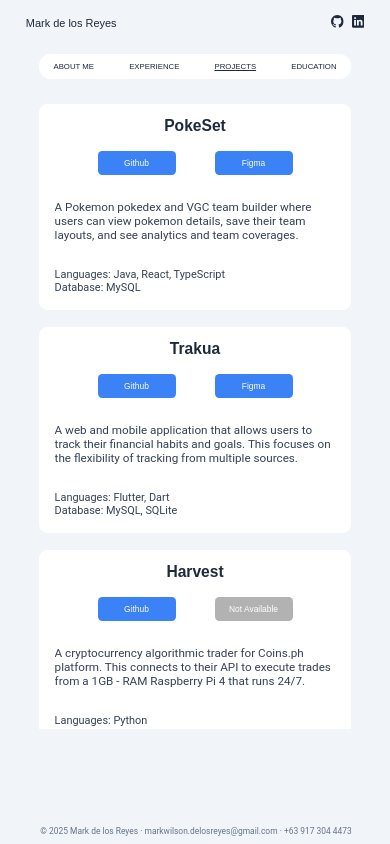
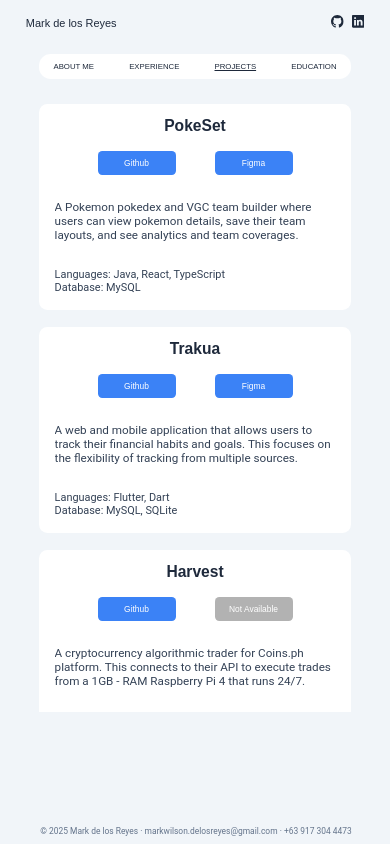
Before and after one commit to mawi-delosreyes/Portfolio, a React (Vite) app: page /projects in a window 390 px wide. Built offline with nearby package versions, Linux system fonts and the light colour scheme.

Commit message:
fix: height for project

```diff
--- a/src/styles/projects.css
+++ b/src/styles/projects.css
@@ -19,7 +19,7 @@
     flex-wrap: nowrap;
     align-items: center;
     justify-content: flex-start;
-    height: 75vh;
+    height: 73vh;
     overflow-y: auto;
     padding-bottom: 8vh;
     box-sizing: border-box;
```
